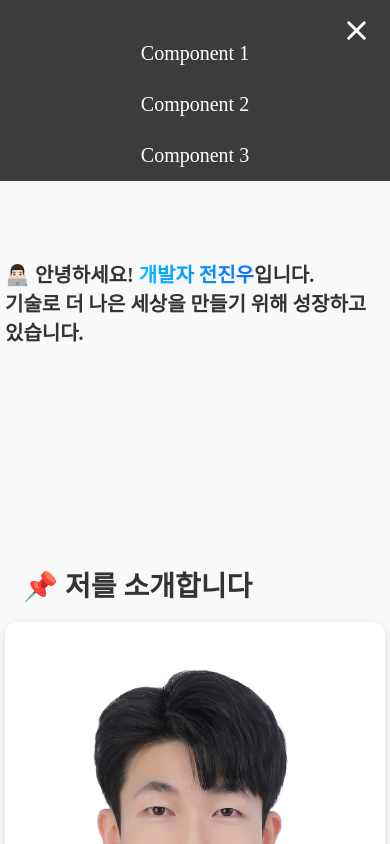
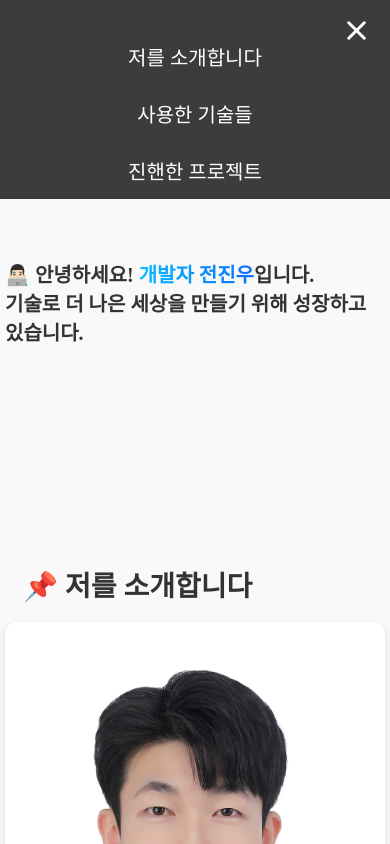
Before and after one commit to Jun-Jinu/portfolio, a Next.js app: page / in a window 390 px wide. Both pictures are taken after a click on the element 356 px from the left and 29 px from the top of the page. Shown: the top 844 px of the page. Built offline with nearby package versions, Linux system fonts and the light colour scheme.

Commit message:
feat: 모바일 메뉴 추가

```diff
--- a/components/layout/navbar.tsx
+++ b/components/layout/navbar.tsx
@@ -323,15 +323,15 @@ const Navbar = ({
                         <StyledComponent
                             onClick={() => scrollToMenu("about-me")}
                         >
-                            Component 1
+                            저를 소개합니다
                         </StyledComponent>
                         <StyledComponent onClick={() => scrollToMenu("skill")}>
-                            Component 2
+                            사용한 기술들
                         </StyledComponent>
                         <StyledComponent
                             onClick={() => scrollToMenu("projects")}
                         >
-                            Component 3
+                            진핸한 프로젝트
                         </StyledComponent>
                     </Container>
                 )}
```
